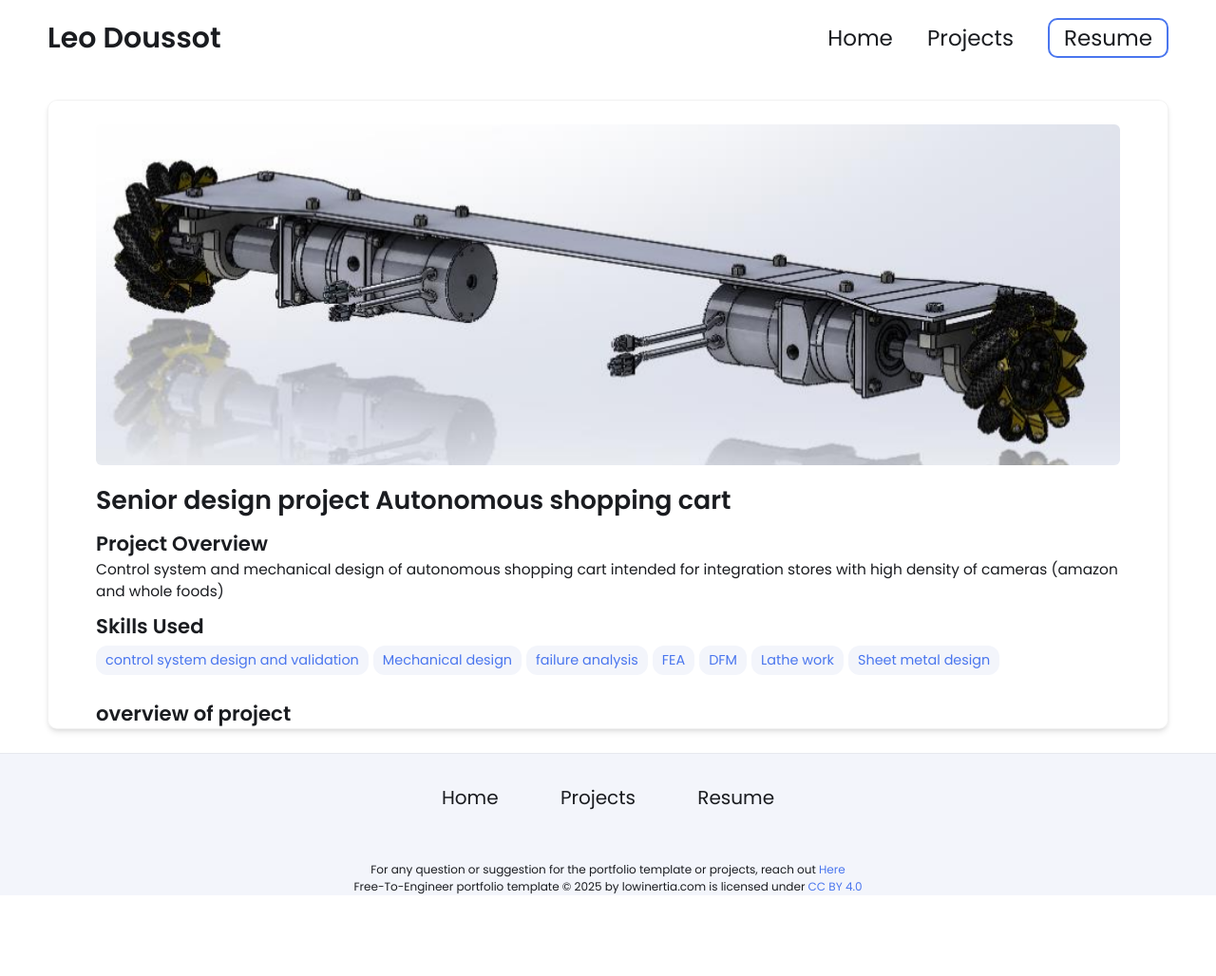
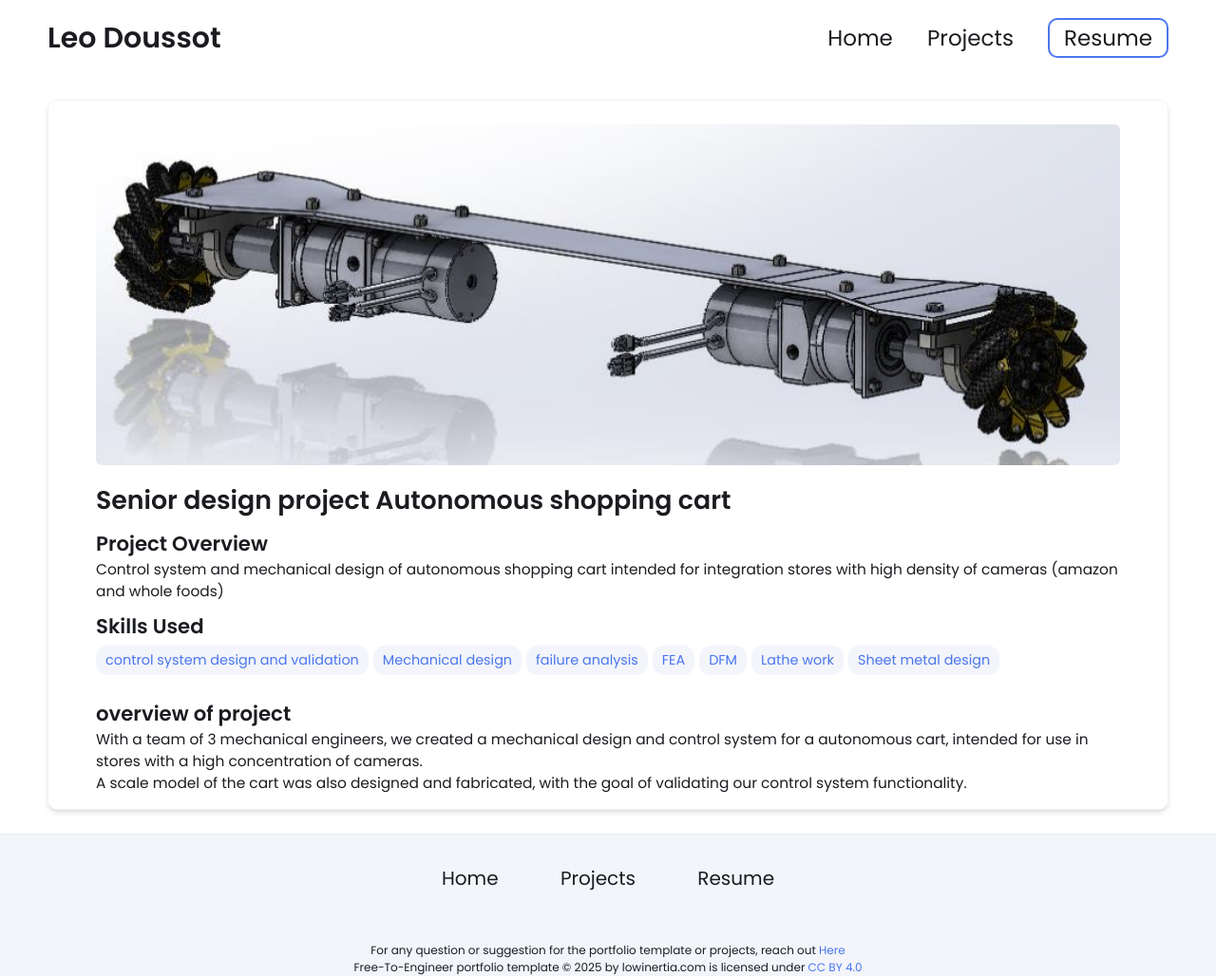
Before and after one commit to icest0rms/icest0rms.github.io, a Jekyll site: the page built from _projects/Autonomous_Vehicle/index.md, in a window 1280 px wide. Shown: the whole page at 95% size. Built offline with Jekyll 4.4.1, drawn with Linux system fonts in a browser that asks for light colours; before the commit the page ends 943 px from its top, so only the background shows below that.

Commit message:
Update index.md

```diff
--- a/_projects/Autonomous_Vehicle/index.md
+++ b/_projects/Autonomous_Vehicle/index.md
@@ -13,3 +13,5 @@ skills:
 main-image: /Wheel_axle.PNG
 ---
 ## overview of project
+With a team of 3 mechanical engineers, we created a mechanical design and control system for a autonomous cart, intended for use in stores with a high concentration of cameras.
+A scale model of the cart was also designed and fabricated, with the goal of validating our control system functionality.
```
